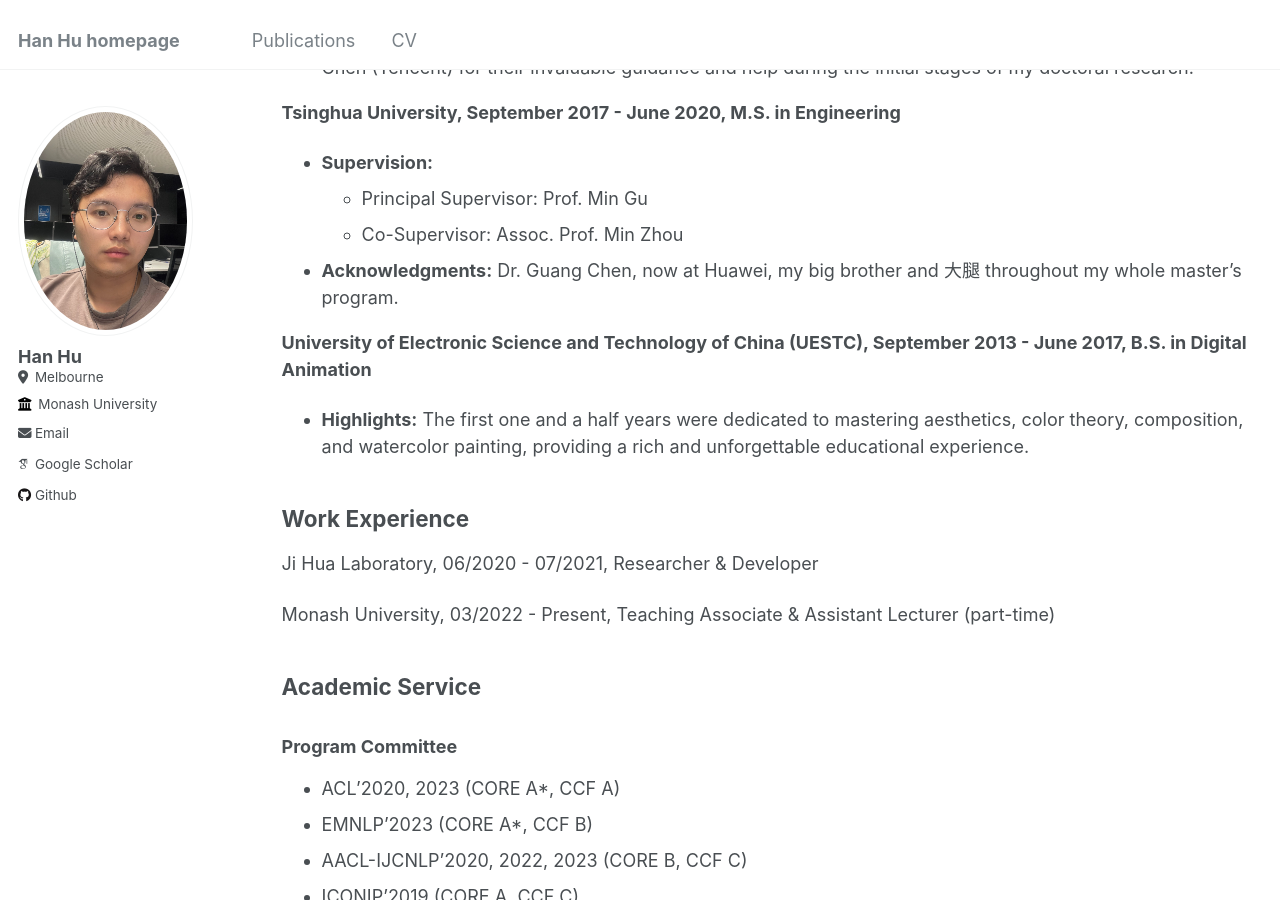
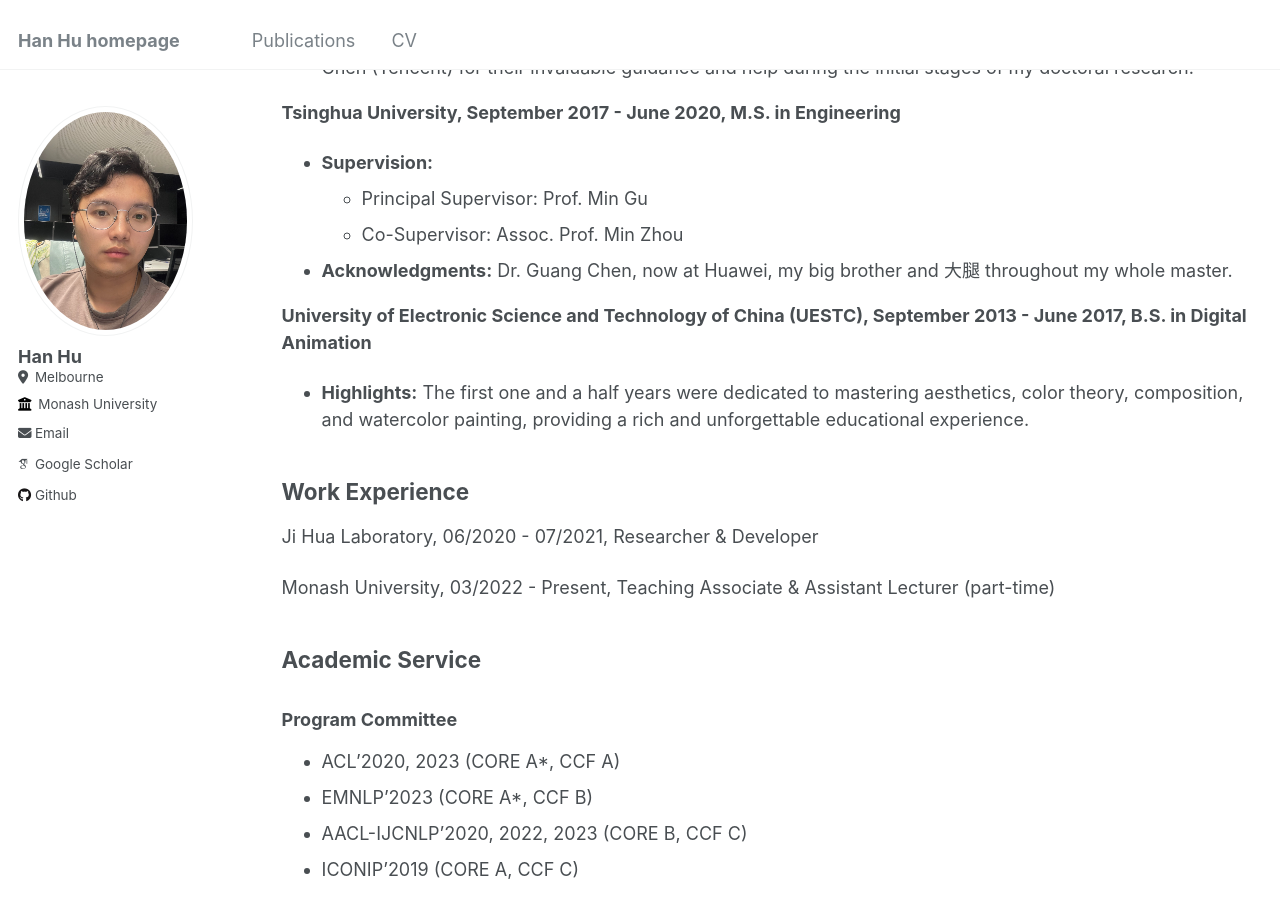
Before and after one commit to huhanGitHub/huhanGitHub.github.io, a Jekyll site: the page built from _pages/cv.md, in a window 1280 px wide and 900 px high, scrolled down 500 px. Built offline with Jekyll 4.4.1, drawn with Linux system fonts in a browser that asks for light colours; some web fonts are replaced.

Commit message:
Update cv.md

```diff
--- a/_pages/cv.md
+++ b/_pages/cv.md
@@ -26,7 +26,7 @@ redirect_from:
 - **Supervision:**
   - Principal Supervisor: Prof. Min Gu
   - Co-Supervisor: Assoc. Prof. Min Zhou
-- **Acknowledgments:** Dr. Guang Chen, now at Huawei, my big brother and 大腿 throughout my whole master's program.
+- **Acknowledgments:** Dr. Guang Chen, now at Huawei, my big brother and 大腿 throughout my whole master.
 
 **University of Electronic Science and Technology of China (UESTC), September 2013 - June 2017, B.S. in Digital Animation**
 - **Highlights:** The first one and a half years were dedicated to mastering aesthetics, color theory, composition, and watercolor painting, providing a rich and unforgettable educational experience.
```
